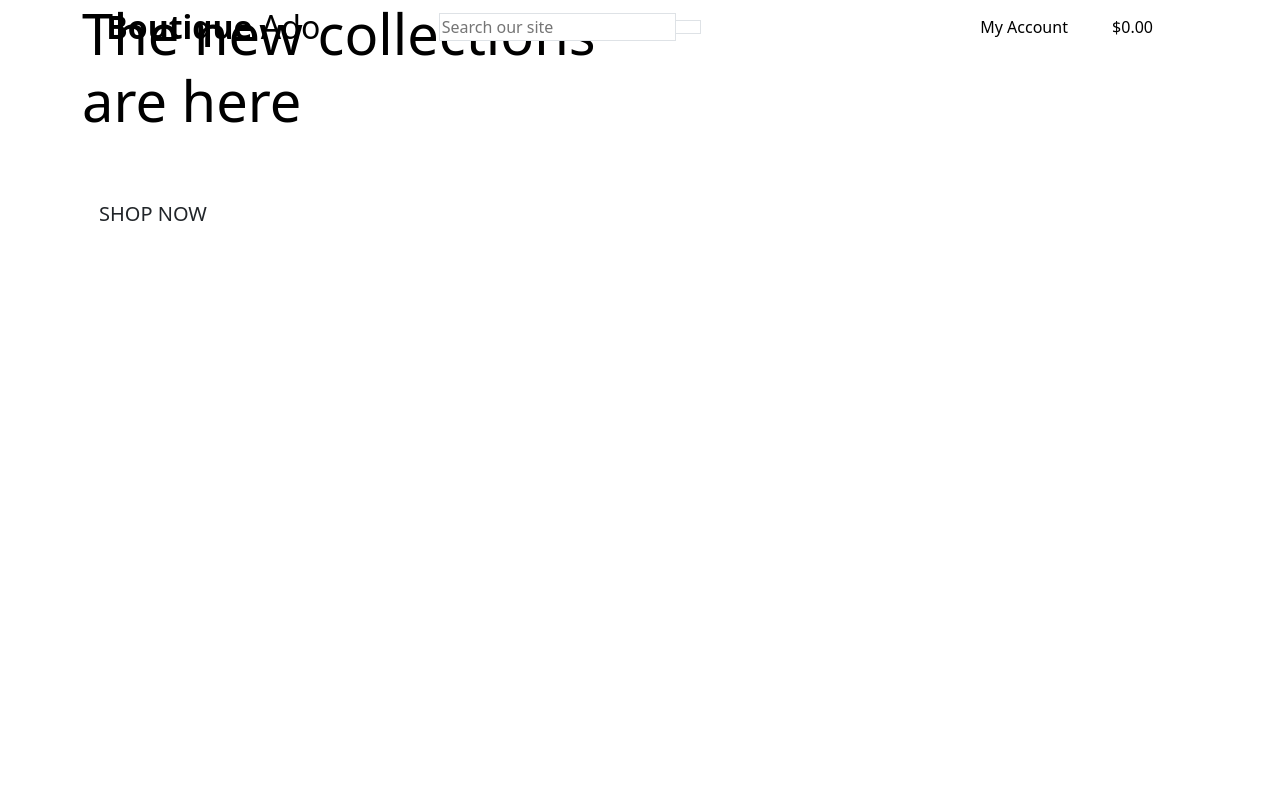
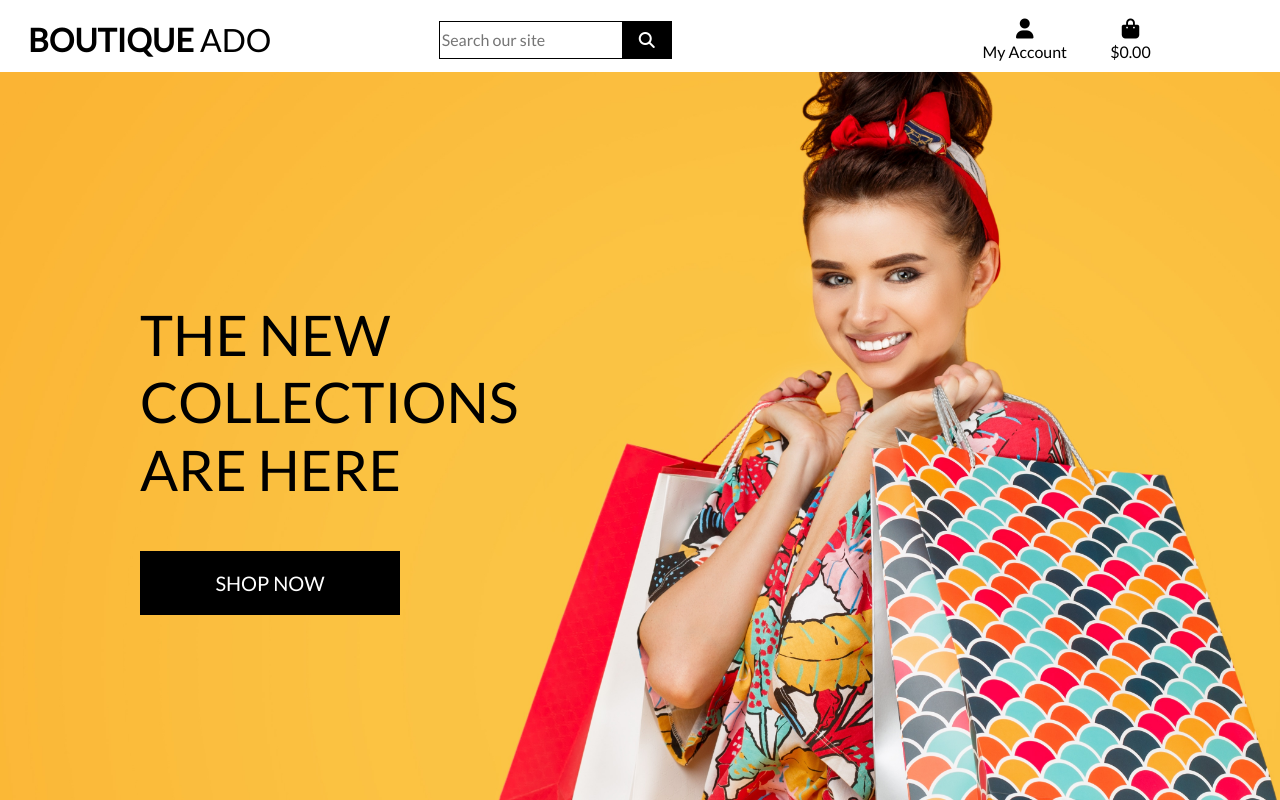
Before and after one commit to EwanColquhoun/boutique_ado_v1, a Django app: page / in a window 1280 px wide. Run offline with Django 3.2, Linux system fonts and the light colour scheme; some libraries are stand-ins or nearby versions.

Commit message:
Completed homepage header and css

```diff
--- a/boutique_ado/settings.py
+++ b/boutique_ado/settings.py
@@ -147,6 +147,12 @@ USE_TZ = True
 # https://docs.djangoproject.com/en/3.2/howto/static-files/
 
 STATIC_URL = '/static/'
+STATICFILES_DIRS = (os.path.join(BASE_DIR, 'static'),)
+# static root for django required
+
+MEDIA_URL = '/media/'
+MEDIA_ROOT = os.path.join(BASE_DIR, 'media')
+
 
 # Default primary key field type
 # https://docs.djangoproject.com/en/3.2/ref/settings/#default-auto-field
--- a/boutique_ado/urls.py
+++ b/boutique_ado/urls.py
@@ -15,9 +15,11 @@ Including another URLconf
 """
 from django.contrib import admin
 from django.urls import path, include
+from django.conf import settings
+from django.conf.urls.static import static
 
 urlpatterns = [
     path('admin/', admin.site.urls),
     path('accounts/', include('allauth.urls')),
     path('', include('home.urls')),
-]
+] + static(settings.MEDIA_URL, document_root=settings.MEDIA_ROOT)
--- /dev/null
+++ b/static/css/base.css
@@ -0,0 +1,81 @@
+html {
+    height: 100%;
+}
+
+body {
+    background: url('/media/homepage_background_cropped.jpg') no-repeat center center fixed;
+    background-size: cover;
+    height: calc(100vh - 164px);
+    color: #555;
+    font-family: 'Lato';
+}
+
+/* from Bulma */
+.icon {
+    align-items: center;
+    display: inline-flex;
+    justify-content: center;
+    height: 1.5rem;
+    width: 1.5rem;
+}
+
+.logo-font {
+    text-transform: uppercase;
+}
+
+.main-logo-link {
+    width: fit-content;
+}
+
+.shop-now-button {
+    background: black;
+    color: white;
+    min-width: 260px;
+}
+
+.btn-black {
+    background: black;
+    color: white;
+}
+
+.shop-now-button:hover,
+.shop-now-button:active,
+.shop-now-button:focus,
+.btn-black:hover,
+.btn-black:active,
+.btn-black:focus {
+    background: #222;
+    color: white;
+}
+
+.text-black {
+    color: #000 !important;
+}
+
+.border-black {
+    border: 1px solid black !important;
+}
+
+/* -------------------------------- Media Queries */
+
+/* Slightly larger container on xl screens */
+@media (min-width: 1200px) {
+  .container {
+    max-width: 80%;
+  }
+}
+
+/* fixed top navbar only on medium and up */
+@media (min-width: 992px) {
+    .fixed-top-desktop-only {
+        position: fixed;
+        top: 0;
+        right: 0;
+        left: 0;
+        z-index: 1030;
+    }
+
+    .header-container {
+        padding-top: 164px;
+    }
+}
--- a/templates/base.html
+++ b/templates/base.html
@@ -15,12 +15,15 @@
 
     {% block corecss %}
         <link href="https://cdn.jsdelivr.net/npm/bootstrap@5.1.3/dist/css/bootstrap.min.css" rel="stylesheet" integrity="sha384-1BmE4kWBq78iYhFldvKuhfTAU6auU8tT94WrHftjDbrCEXSU1oBoqyl2QvZ6jIW3" crossorigin="anonymous">
+        <link href='http://fonts.googleapis.com/css?family=Lato&subset=latin,latin-ext' rel='stylesheet' type='text/css'>
+        <link rel="stylesheet" href="{% static 'css/base.css' %}">
     {% endblock %}
 
     {% block extra_css %}
     {% endblock %}
 
     {% block corejs %}
+        <script src="https://kit.fontawesome.com/48b20a3378.js" crossorigin="anonymous"></script>
         <script src="https://cdn.jsdelivr.net/npm/bootstrap@5.1.3/dist/js/bootstrap.bundle.min.js" integrity="sha384-ka7Sk0Gln4gmtz2MlQnikT1wXgYsOg+OMhuP+IlRH9sENBO0LRn5q+8nbTov4+1p" crossorigin="anonymous"></script>
         <script src="https://cdn.jsdelivr.net/npm/@popperjs/core@2.10.2/dist/umd/popper.min.js" integrity="sha384-7+zCNj/IqJ95wo16oMtfsKbZ9ccEh31eOz1HGyDuCQ6wgnyJNSYdrPa03rtR1zdB" crossorigin="anonymous"></script>
         <script src="https://cdn.jsdelivr.net/npm/bootstrap@5.1.3/dist/js/bootstrap.min.js" integrity="sha384-QJHtvGhmr9XOIpI6YVutG+2QOK9T+ZnN4kzFN1RtK3zEFEIsxhlmWl5/YESvpZ13" crossorigin="anonymous"></script>
@@ -33,7 +36,7 @@
   </head>
   <body>
       <header class="container-fluid fixed-top">
-          <div class="row">
+          <div id="topnav" class="row bg-white pt-lg-2 d-none d-lg-flex">
               <div class="col-12 col-lg-4 my-auto py-1 py-lg-0 text-center text-lg-left">
                     <a href="{% url 'home' %}" class="nav-link main-logo-link">
                       <h2 class="logo-font text-black my-0"><strong>Boutique</strong> Ado</h2>
```
Also changed, not shown: media/homepage_background_cropped.jpg (added). Lines whose indentation alone changed are shown as unchanged.
